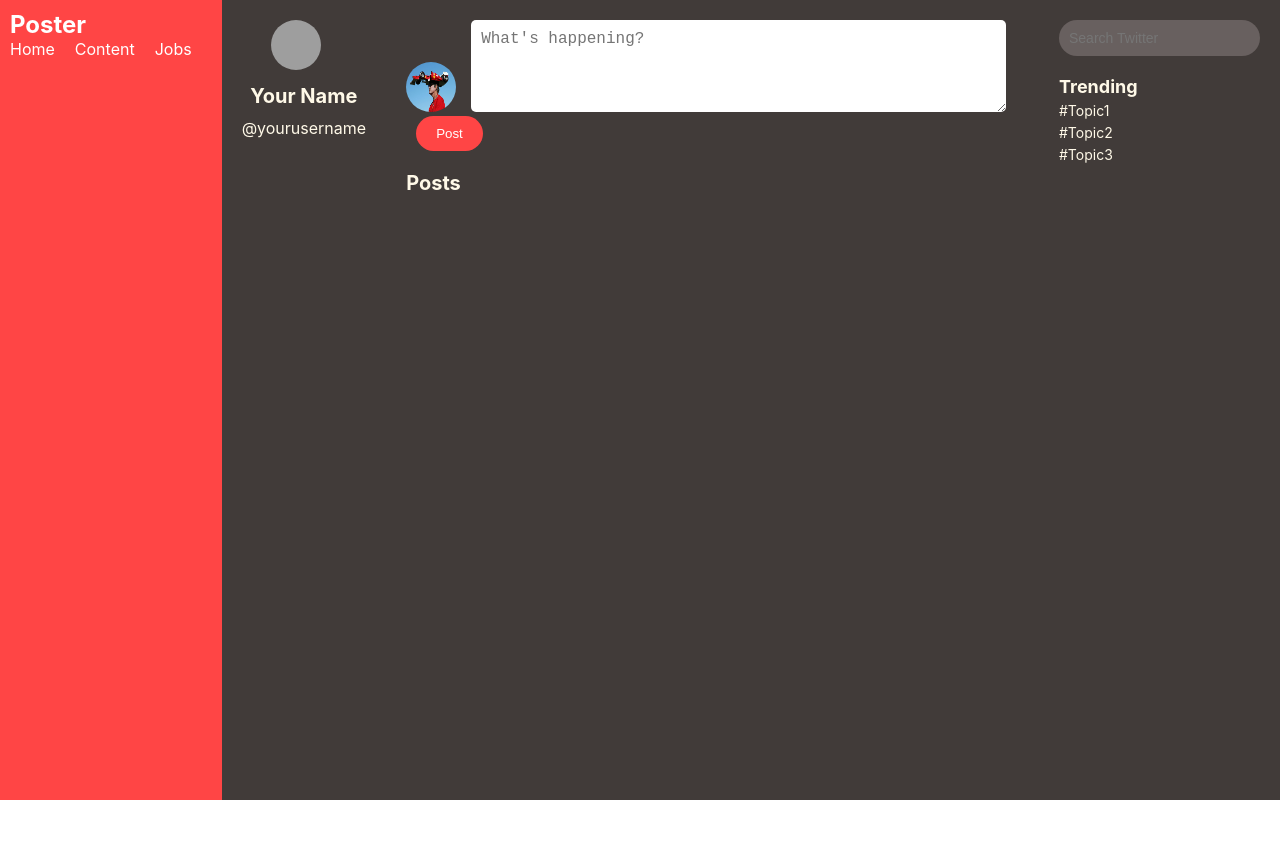
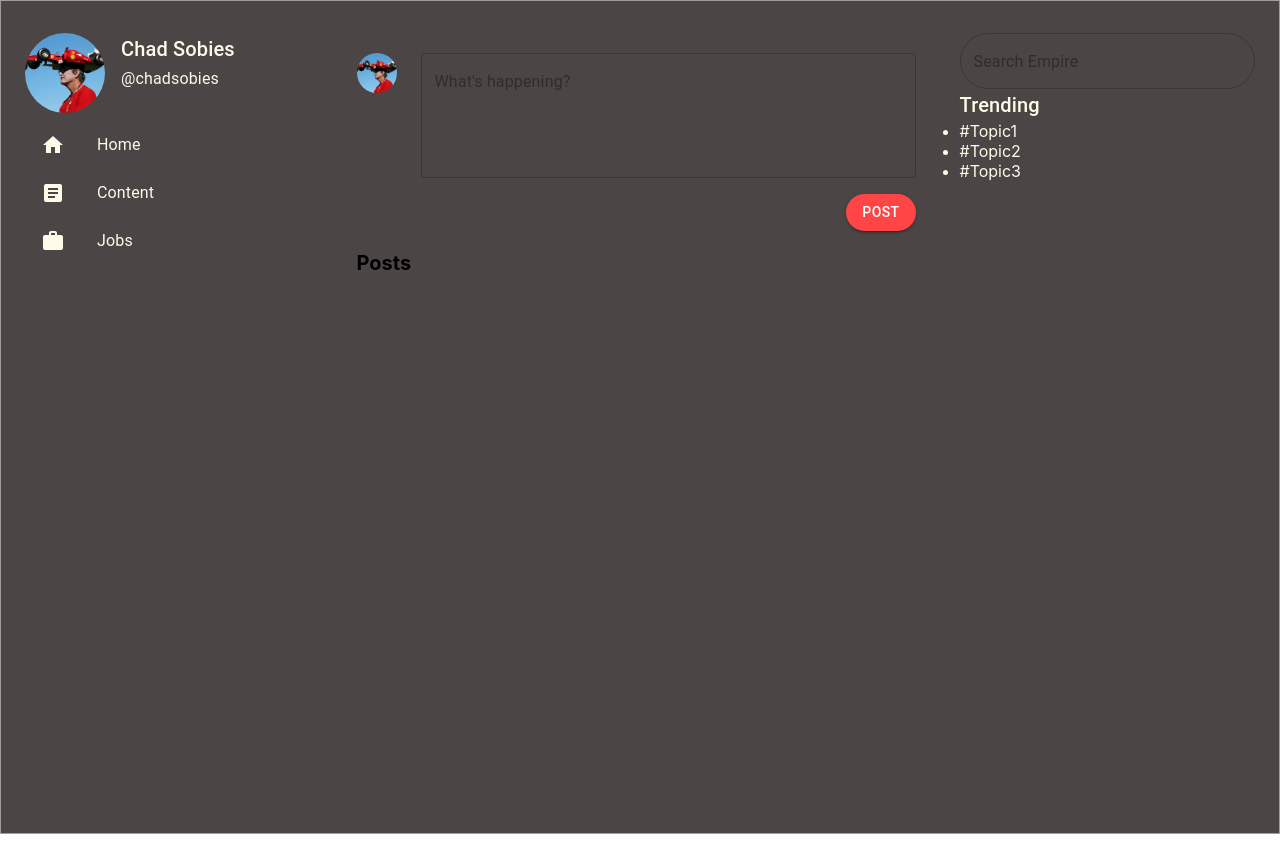
Before and after one commit to sofiasegalla/F1_App_Project, a React (Create React App) app: page / in a window 1280 px wide. Before the commit the page ends 800 px from the top, so only its background shows below. Built offline with nearby package versions, Linux system fonts and the light colour scheme; grey boxes are pictures that could not be loaded.

Commit message:
full material UI layout, jobs page working

```diff
--- a/src/App.css
+++ b/src/App.css
@@ -9,14 +9,14 @@
 .app-container {
   display: flex;
   justify-content: space-between;
-  background-color: #413B39;
-  color: #FFF9E8;
+  background-color: #413b39;
+  color: #fff9e8;
   min-height: 100vh;
 }
 
 /* Header styles */
 .header {
-  background-color: #FF4545;
+  background-color: #ff4545;
   color: white;
   padding: 10px;
 }
@@ -69,8 +69,8 @@
   padding: 10px;
   border: none;
   border-radius: 25px;
-  background-color: #68605F;
-  color: #FFF9E8;
+  background-color: #68605f;
+  color: #fff9e8;
   font-size: 14px;
   outline: none;
 }
@@ -126,7 +126,7 @@
 }
 
 button {
-  background-color: #FF4545;
+  background-color: #ff4545;
   color: white;
   border: none;
   border-radius: 25px;
--- a/src/App.js
+++ b/src/App.js
@@ -1,4 +1,9 @@
 import React, { useState } from "react";
+import {
+  ThemeProvider,
+  createMuiTheme,
+  makeStyles,
+} from "@material-ui/core/styles";
 import { BrowserRouter as Router, Link, Route, Routes } from "react-router-dom";
 import Content from "./Content";
 import Jobs from "./Jobs";
@@ -6,52 +11,46 @@
 import "./PostCard.css";
 import PostCard from "./PostCard";
 import ProfileImage from "./f1fan.jpg";
+import { Grid } from "@material-ui/core";
+import Sidebar from "./Sidebar";
+import Container from "@mui/material/Container";
+import PostFeed from "./PostFeed";
+import RightBar from "./RightBar";
+import { BrowserRouter as Switch } from "react-router-dom";
 
 function App() {
-  const [Posts, setPosts] = useState([]);
+  const [posts, setPosts] = useState([]);
   const [newPost, setNewPost] = useState("");
 
   const handlePostSubmit = () => {
     if (newPost) {
-      setPosts([...Posts, newPost]);
+      setPosts([...posts, newPost]);
       setNewPost("");
     }
   };
 
   return (
     <Router>
-      <div className="app-container">
-        <nav className="header">
-          <h1>Poster</h1>
-          <ul>
-            <li>
-              <Link to="/">Home</Link>
-            </li>
-            <li>
-              <Link to="/content">Content</Link>
-            </li>
-            <li>
-              <Link to="/jobs">Jobs</Link>
-            </li>
-          </ul>
-        </nav>
-        <div className="left-sidebar">
-          <div className="profile-info">
-            <img
-              src="your-profile-image.jpg"
-              alt="Your Profile"
-              className="profile-image"
-            />
-            <h2>Your Name</h2>
-            <p>@yourusername</p>
-          </div>
-        </div>
+      <Container
+        maxWidth="xl"
+        sx={{
+          border: 1,
+          borderColor: "grey.500",
+          backgroundColor: "#4B4645",
+          pt: 4,
+        }}
+      >
+        <Grid container spacing={2}>
+          <Grid item xs={3} sx={{ border: 1, borderColor: "grey.500" }}>
+            <Sidebar />
+          </Grid>
+          <Grid item xs={6} sx={{ border: 1, borderColor: "grey.500" }}>
             <Routes>
               <Route
                 path="/"
                 element={
-              <AppContent
-                Posts={Posts}
+                  <PostFeed
+                    posts={posts}
                     newPost={newPost}
                     setNewPost={setNewPost}
                     handlePostSubmit={handlePostSubmit}
@@ -61,53 +60,14 @@
               <Route path="/content" element={<Content />} />
               <Route path="/jobs" element={<Jobs />} />
             </Routes>
-        <div className="right-sidebar">
-          <div className="search">
-            <input type="text" placeholder="Search Twitter" />
-          </div>
-          <div className="trending">
-            <h2>Trending</h2>
-            <ul>
-              <li>#Topic1</li>
-              <li>#Topic2</li>
-              <li>#Topic3</li>
-            </ul>
-          </div>
-        </div>
-      </div>
+          </Grid>
+          <Grid item xs={3}>
+            <RightBar />
+          </Grid>
+        </Grid>
+      </Container>
     </Router>
   );
 }
 
-function AppContent({ Posts, newPost, setNewPost, handlePostSubmit }) {
-  return (
-    <div className="main-content">
-      <div className="Post-box">
-        <img src={ProfileImage} alt="Your Profile" className="profile-image" />
-        <textarea
-          rows="4"
-          cols="50"
-          placeholder="What's happening?"
-          value={newPost}
-          onChange={(e) => setNewPost(e.target.value)}
-        />
-        <button onClick={handlePostSubmit}>Post</button>
-      </div>
-      <div>
-        <h2>Posts</h2>
-        <ul>
-          {Posts.map((Post, index) => (
-            <PostCard
-              key={index}
-              name="F1 Fan 2001 @f1fanuser1"
-              profileImage={ProfileImage}
-              PostText={Post}
-            />
-          ))}
-        </ul>
-      </div>
-    </div>
-  );
-}
-
 export default App;
--- a/src/Jobs.js
+++ b/src/Jobs.js
@@ -1,13 +1,15 @@
 import React from "react";
 import JobGrid from "./JobGrid";
 import TeamJob from "./TeamJob";
+import Container from "@mui/material/Container";
+import { Typography } from "@mui/material";
 
 function Jobs() {
   return (
-    <div>
-      <h2>Welcome to the Jobs Page</h2>
+    <Container>
+      <Typography variant="h3">Jobs</Typography>
       <JobGrid />
-    </div>
+    </Container>
   );
 }
 
--- /dev/null
+++ b/src/PostFeed.js
@@ -0,0 +1,56 @@
+import React, { useState } from "react";
+import ProfileImage from "./f1fan.jpg";
+import PostCard from "./PostCard";
+import { Box, TextField, Button, Avatar, Grid } from "@mui/material";
+
+function PostFeed({ posts, newPost, setNewPost, handlePostSubmit }) {
+  return (
+    <Box className="main-content">
+      <Grid container spacing={2} alignItems="flex-start">
+        <Grid item>
+          <Avatar src={ProfileImage} alt="Your Profile" />
+        </Grid>
+        <Grid item xs={12} sm>
+          <TextField
+            multiline
+            rows={4}
+            placeholder="What's happening?"
+            value={newPost}
+            onChange={(e) => setNewPost(e.target.value)}
+            variant="outlined"
+            fullWidth
+          />
+          <Box display="flex" justifyContent="flex-end" mt={2}>
+            <Button
+              onClick={handlePostSubmit}
+              variant="contained"
+              sx={{
+                borderRadius: 50,
+                backgroundColor: "#FF4545",
+                "&:hover": { backgroundColor: "#FF4545" },
+              }}
+            >
+              Post
+            </Button>
+          </Box>
+        </Grid>
+      </Grid>
+      <Box>
+        <h2>Posts</h2>
+        <ul>
+          {posts &&
+            posts.map((post, index) => (
+              <PostCard
+                key={index}
+                name="@chadsobies"
+                profileImage={ProfileImage}
+                PostText={post}
+              />
+            ))}
+        </ul>
+      </Box>
+    </Box>
+  );
+}
+
+export default PostFeed;
--- /dev/null
+++ b/src/RightBar.js
@@ -0,0 +1,31 @@
+import React from "react";
+import { Box, TextField, Typography, Stack } from "@mui/material";
+
+function RightBar() {
+  return (
+    <Box sx={{ height: "100vh", color: "#FFF9E8" }}>
+      <Stack spacing={2}>
+        <TextField
+          placeholder="Search Empire"
+          variant="outlined"
+          fullWidth
+          sx={{
+            borderRadius: 50,
+            "& fieldset": { borderRadius: 50 },
+            height: 40,
+          }}
+        />
+        <Box>
+          <Typography variant="h6">Trending</Typography>
+          <ul>
+            <li>#Topic1</li>
+            <li>#Topic2</li>
+            <li>#Topic3</li>
+          </ul>
+        </Box>
+      </Stack>
+    </Box>
+  );
+}
+
+export default RightBar;
--- /dev/null
+++ b/src/Sidebar.js
@@ -0,0 +1,148 @@
+import React from "react";
+import { makeStyles } from "@material-ui/core/styles";
+import Avatar from "@material-ui/core/Avatar";
+import Typography from "@material-ui/core/Typography";
+import Button from "@material-ui/core/Button";
+import ClickAwayListener from "@material-ui/core/ClickAwayListener";
+import Grow from "@material-ui/core/Grow";
+import Paper from "@material-ui/core/Paper";
+import Popper from "@material-ui/core/Popper";
+import MenuItem from "@material-ui/core/MenuItem";
+import MenuList from "@material-ui/core/MenuList";
+import Stack from "@mui/material/Stack";
+import Toolbar from "@material-ui/core/Toolbar";
+import CssBaseline from "@material-ui/core/CssBaseline";
+import Box from "@material-ui/core/Box";
+import AppBar from "@material-ui/core/AppBar";
+import Drawer from "@material-ui/core/Drawer";
+import List from "@material-ui/core/List";
+import Divider from "@material-ui/core/Divider";
+import ListItemButton from "@mui/material/ListItemButton";
+import ListItemIcon from "@material-ui/core/ListItemIcon";
+import ListItemText from "@material-ui/core/ListItemText";
+import InboxIcon from "@mui/icons-material/MoveToInbox";
+import MailIcon from "@mui/icons-material/Mail";
+import ListItem from "@material-ui/core/ListItem";
+import DraftsIcon from "@mui/icons-material/Drafts";
+import HomeIcon from "@mui/icons-material/Home";
+import ArticleIcon from "@mui/icons-material/Article";
+import WorkIcon from "@mui/icons-material/Work";
+import { BrowserRouter as Switch } from "react-router-dom";
+import PostFeed from "./PostFeed";
+import Jobs from "./Jobs";
+import Content from "./Content";
+import ProfileImage from "./f1fan.jpg";
+import {
+  Link as RouterLink,
+  Route,
+  Routes,
+  MemoryRouter,
+  useLocation,
+} from "react-router-dom";
+import PropTypes from "prop-types";
+import { StaticRouter } from "react-router-dom/server";
+
+const drawerWidth = 240;
+
+const useStyles = makeStyles((theme) => ({
+  leftSidebar: {
+    backgroundColor: theme.palette.background.paper,
+    padding: theme.spacing(2),
+  },
+  profileInfo: {
+    display: "flex",
+    flexDirection: "column",
+    alignItems: "center",
+  },
+  profileImage: {
+    width: theme.spacing(10),
+    height: theme.spacing(10),
+    marginBottom: theme.spacing(2),
+  },
+}));
+
+function Router(props) {
+  const { children } = props;
+  if (typeof window === "undefined") {
+    return <StaticRouter location="/drafts">{children}</StaticRouter>;
+  }
+
+  return (
+    <MemoryRouter initialEntries={["/drafts"]} initialIndex={0}>
+      {children}
+    </MemoryRouter>
+  );
+}
+
+Router.propTypes = {
+  children: PropTypes.node,
+};
+
+const Link = React.forwardRef(function Link(itemProps, ref) {
+  return <RouterLink ref={ref} {...itemProps} role={undefined} />;
+});
+
+function ListItemLink(props) {
+  const { icon, primary, to } = props;
+
+  return (
+    <li>
+      <ListItem button component={Link} to={to}>
+        {icon ? <ListItemIcon>{icon}</ListItemIcon> : null}
+        <ListItemText primary={primary} />
+      </ListItem>
+    </li>
+  );
+}
+
+ListItemLink.propTypes = {
+  icon: PropTypes.element,
+  primary: PropTypes.string.isRequired,
+  to: PropTypes.string.isRequired,
+};
+
+function Sidebar() {
+  const classes = useStyles();
+
+  return (
+    <Stack height="100vh" sx={{ color: "#FFF9E8" }}>
+      <Stack direction="row" spacing={2}>
+        <Avatar
+          alt="Chad Sobies"
+          src={ProfileImage}
+          className={classes.profileImage}
+        />
+        <Stack>
+          <Typography variant="h6">Chad Sobies</Typography>
+          <Typography variant="subtitle1">@chadsobies</Typography>
+        </Stack>
+      </Stack>
+      {/* <Routes>
+          <Route path="/" element={<PostFeed />} />
+          <Route path="/content" element={<Content />} />
+          <Route path="/jobs" element={<Jobs />} /> */}
+      {/* </Routes> */}
+      <Box sx={{ width: "100%", maxWidth: 360, bgcolor: "background.paper" }}>
+        <List aria-label="main mailbox folders">
+          <ListItemLink
+            to="/"
+            primary="Home"
+            icon={<HomeIcon style={{ color: "FFF9E8" }} />}
+          />
+          <ListItemLink
+            to="/content"
+            primary="Content"
+            icon={<ArticleIcon style={{ color: "FFF9E8" }} />}
+          />
+          <ListItemLink
+            to="/jobs"
+            primary="Jobs"
+            icon={<WorkIcon style={{ color: "FFF9E8" }} />}
+          />
+        </List>
+      </Box>
+    </Stack>
+  );
+}
+
+export default Sidebar;
```
Also changed, not shown: package.json (+9 -1 lines), src/JobGrid.js (+6 -18 lines), src/TeamJob.js (+14 -4 lines), 1 other file (tests, documents, lock files or other folders). Lines whose indentation alone changed are shown as unchanged.
